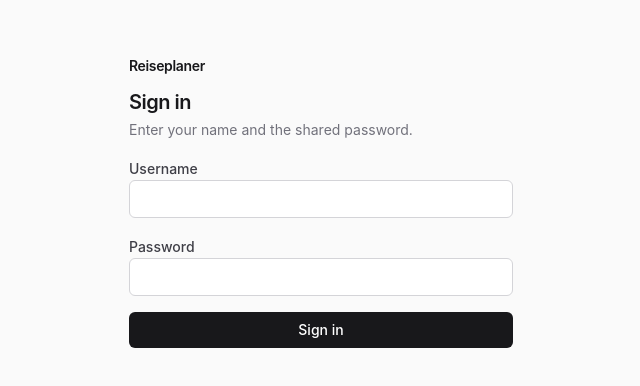
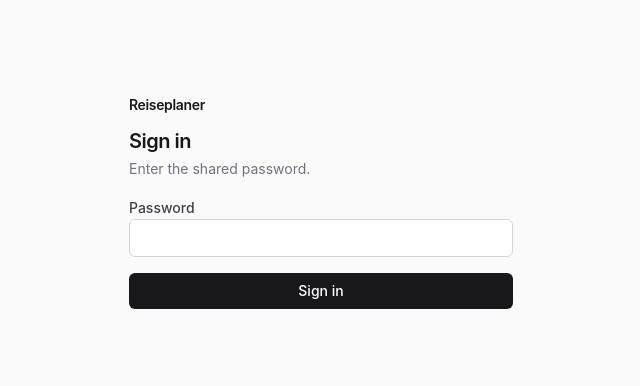
Before and after one commit to alexander-kohler/japlaning, a SvelteKit app: page /login in a window 1280 px wide. Shown: the part 198-584 px from the top of the page, without its empty margins (319-959 px from the left). Built offline with nearby package versions, Linux system fonts and the light colour scheme.

Commit message:
remove username

```diff
--- a/src/app.d.ts
+++ b/src/app.d.ts
@@ -4,7 +4,7 @@ declare global {
 	namespace App {
 		// interface Error {}
 		interface Locals {
-			username: string | null;
+			authenticated: boolean;
 		}
 		// interface PageData {}
 		// interface PageState {}
--- a/src/hooks.server.ts
+++ b/src/hooks.server.ts
@@ -1,12 +1,12 @@
 import { redirect, type Handle } from '@sveltejs/kit';
-import { getUsername, isAuthenticated } from '$lib/server/auth';
+import { isAuthenticated } from '$lib/server/auth';
 
 export const handle: Handle = async ({ event, resolve }) => {
 	const path = event.url.pathname;
 	const isLogin = path === '/login';
 	const authed = isAuthenticated(event.cookies);
 
-	event.locals.username = authed ? getUsername(event.cookies) : null;
+	event.locals.authenticated = authed;
 
 	if (!authed && !isLogin) {
 		throw redirect(303, '/login');
--- a/src/lib/server/auth.ts
+++ b/src/lib/server/auth.ts
@@ -16,16 +16,10 @@ export function isValidPassword(password: string): boolean {
 }
 
 export function isAuthenticated(cookies: Cookies): boolean {
-	const user = cookies.get(USER_COOKIE)?.trim();
-	const auth = cookies.get(AUTH_COOKIE);
-	return Boolean(user) && auth === getAppPassword();
+	return cookies.get(AUTH_COOKIE) === getAppPassword();
 }
 
-export function getUsername(cookies: Cookies): string | null {
-	return cookies.get(USER_COOKIE)?.trim() || null;
-}
-
-export function setAuthCookies(cookies: Cookies, username: string, password: string): void {
+export function setAuthCookies(cookies: Cookies, password: string): void {
 	const options = {
 		path: '/',
 		maxAge: ONE_YEAR_S,
@@ -34,8 +28,8 @@ export function setAuthCookies(cookies: Cookies, username: string, password: str
 		secure: !dev
 	};
 
-	cookies.set(USER_COOKIE, username.trim(), options);
 	cookies.set(AUTH_COOKIE, password, options);
+	cookies.delete(USER_COOKIE, { path: '/' });
 }
 
 export function clearAuthCookies(cookies: Cookies): void {
--- a/src/routes/+layout.server.ts
+++ b/src/routes/+layout.server.ts
@@ -2,6 +2,6 @@ import type { LayoutServerLoad } from './$types';
 
 export const load: LayoutServerLoad = async ({ locals }) => {
 	return {
-		username: locals.username
+		authenticated: locals.authenticated
 	};
 };
--- a/src/routes/+layout.svelte
+++ b/src/routes/+layout.svelte
@@ -33,10 +33,8 @@
 						{link.label}
 					</a>
 				{/each}
-				{#if data.username}
-					<div class="ml-auto flex items-center gap-2">
-						<span class="text-sm text-zinc-500">{data.username}</span>
-						<form method="POST" action="/logout">
+				{#if data.authenticated}
+					<form method="POST" action="/logout" class="ml-auto">
 						<button
 							type="submit"
 							class="rounded-md px-2.5 py-1.5 text-sm text-zinc-600 hover:bg-zinc-100 hover:text-zinc-900"
@@ -44,7 +42,6 @@
 							Log out
 						</button>
 					</form>
-					</div>
 				{/if}
 			</div>
 		</nav>
--- a/src/routes/login/+page.server.ts
+++ b/src/routes/login/+page.server.ts
@@ -9,18 +9,13 @@ export const load: PageServerLoad = async () => {
 export const actions: Actions = {
 	default: async ({ request, cookies }) => {
 		const form = await request.formData();
-		const username = String(form.get('username') ?? '').trim();
 		const password = String(form.get('password') ?? '');
 
-		if (!username) {
-			return fail(400, { username, error: 'Enter a username.' });
+		if (!isValidPassword(password)) {
+			return fail(401, { error: 'Wrong password.' });
 		}
 
-		if (!isValidPassword(password)) {
-			return fail(401, { username, error: 'Wrong password.' });
-		}
-
-		setAuthCookies(cookies, username, password);
+		setAuthCookies(cookies, password);
 		throw redirect(303, '/');
 	}
 };
--- a/src/routes/login/+page.svelte
+++ b/src/routes/login/+page.svelte
@@ -7,20 +7,8 @@
 		<div>
 			<p class="text-sm font-semibold tracking-tight text-zinc-900">Reiseplaner</p>
 			<h1 class="mt-3 text-xl font-semibold tracking-tight text-zinc-900">Sign in</h1>
-			<p class="mt-1 text-sm text-zinc-500">Enter your name and the shared password.</p>
+			<p class="mt-1 text-sm text-zinc-500">Enter the shared password.</p>
 		</div>
-
-		<label class="block space-y-1.5">
-			<span class="text-sm font-medium text-zinc-700">Username</span>
-			<input
-				name="username"
-				type="text"
-				autocomplete="username"
-				required
-				value={form?.username ?? ''}
-				class="w-full rounded-md border border-zinc-300 bg-white px-3 py-2 text-sm text-zinc-900 outline-none focus:border-zinc-500"
-			/>
-		</label>
 
 		<label class="block space-y-1.5">
 			<span class="text-sm font-medium text-zinc-700">Password</span>
```
Lines whose indentation alone changed are shown as unchanged.
